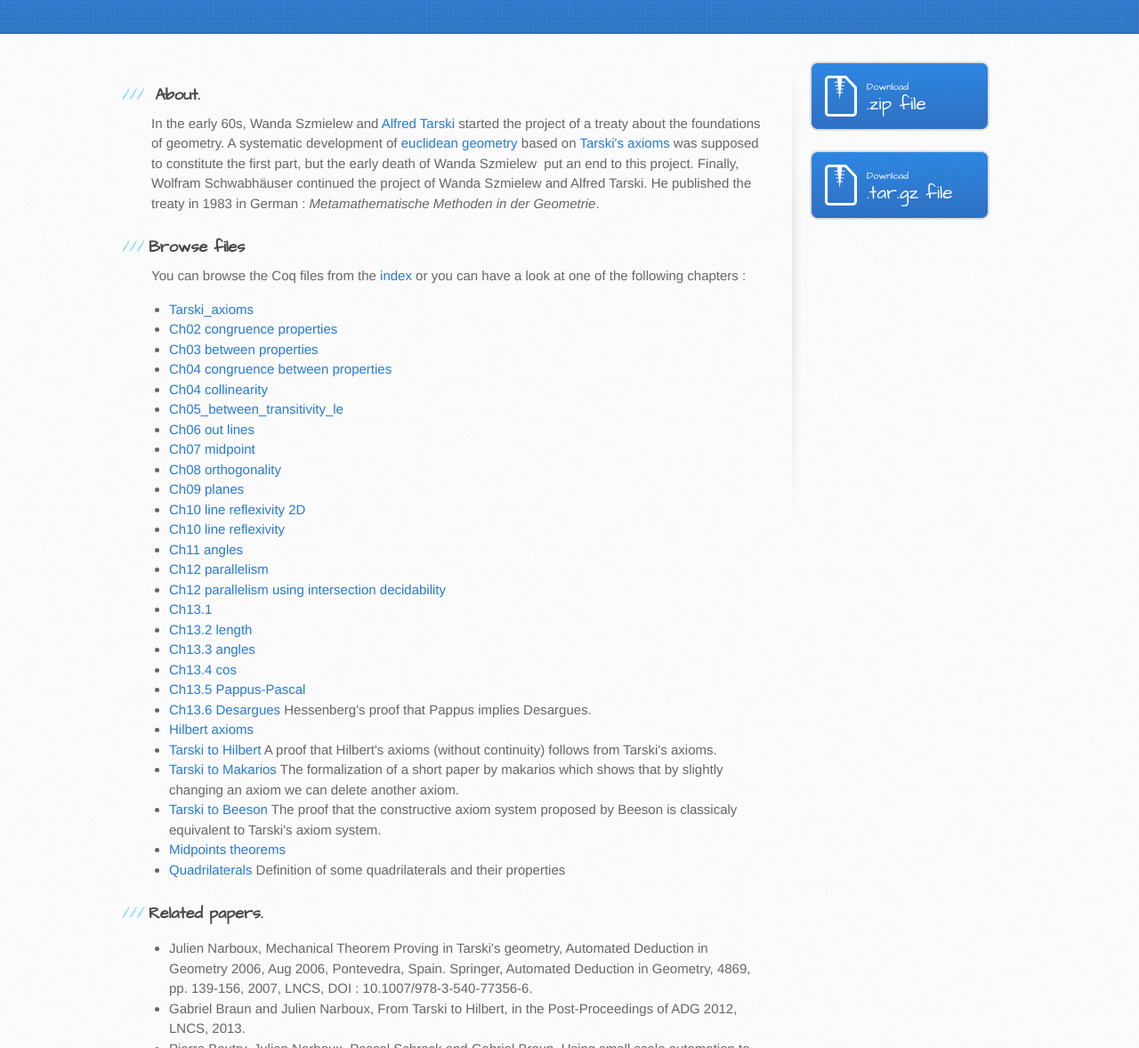
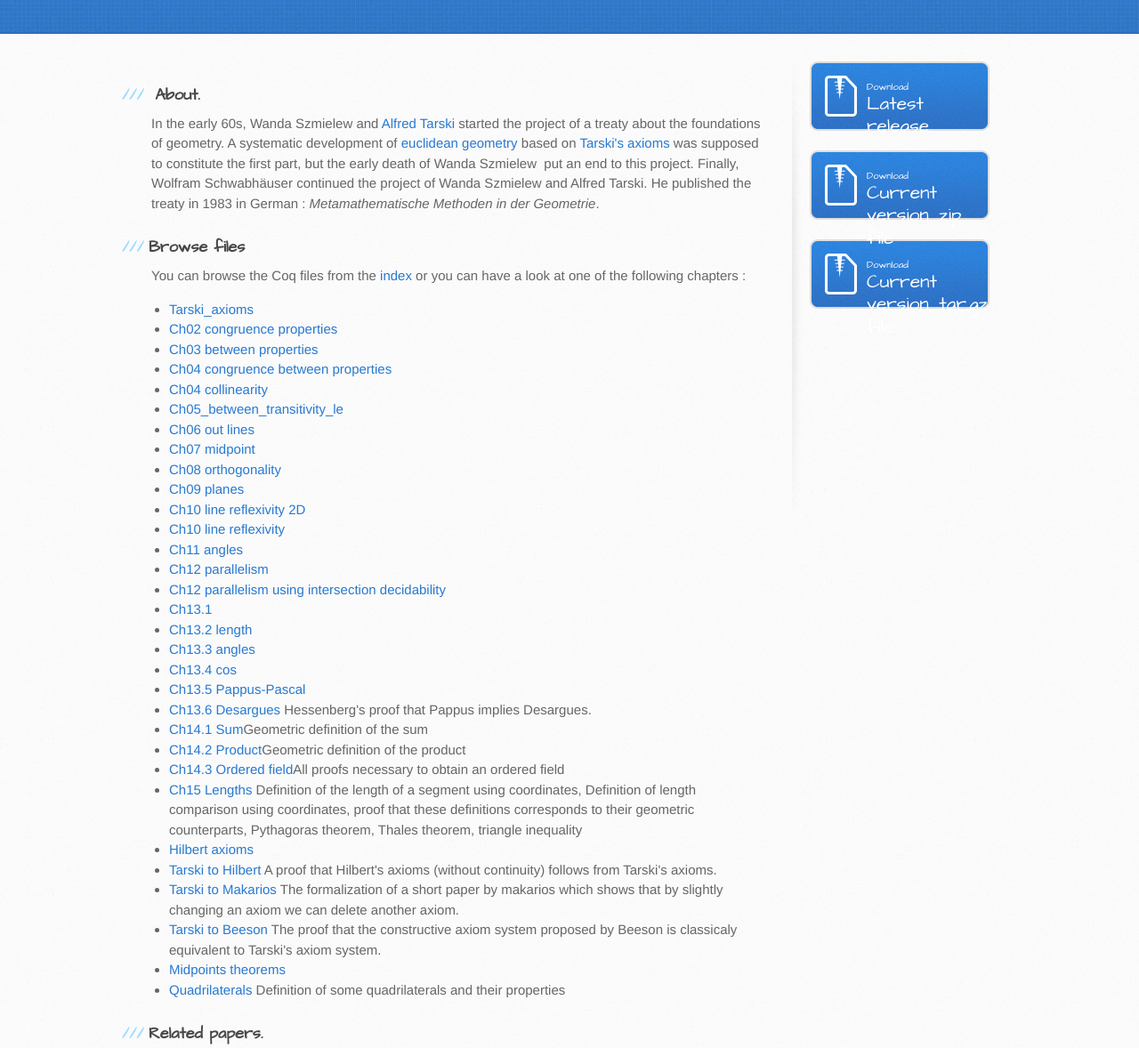
Before and after one commit to GeoCoq/GeoCoq, a plain HTML site: page index.html in a window 1280 px wide. Shown: the part 197-1375 px from the top of the page at 89% size. Drawn offline with Linux system fonts and the light colour scheme.

Commit message:
add chapters and links

```diff
--- a/index.html
+++ b/index.html
@@ -60,6 +60,10 @@
 	    <li><a href="html/Ch13_4_cos.html">Ch13.4 cos</a> </li>
 	    <li><a href="html/Ch13_5_Pappus_Pascal.html">Ch13.5 Pappus-Pascal</a> </li>
 	    <li><a href="html/Ch13_6_Desargues_Hessenberg.html">Ch13.6 Desargues</a> Hessenberg's proof that Pappus implies Desargues. </li>
+	    <li><a href="html/Ch14_sum.html">Ch14.1 Sum</a>Geometric definition of the sum</li>
+            <li><a href="html/Ch14_prod.html">Ch14.2 Product</a>Geometric definition of the product </li>
+	    <li><a href="html/Ch14_order.html">Ch14.3 Ordered field</a>All proofs necessary to obtain an ordered field</li>
+	    <li><a href="html/Ch15_lengths.html">Ch15 Lengths</a> Definition of the length of a segment using coordinates, Definition of length comparison using coordinates, proof that these definitions corresponds to their geometric counterparts, Pythagoras theorem, Thales theorem, triangle inequality </li>
             <li><a href="html/hilbert_axioms.html">Hilbert axioms</a> </li>
             <li><a href="html/tarski_to_hilbert.html">Tarski to Hilbert</a> A proof that Hilbert's axioms (without continuity) follows from Tarski's axioms.</li>
 	    <li><a href="html/tarski_to_makarios.html">Tarski to Makarios</a> The formalization of a short paper by makarios which shows that by slightly changing an axiom we can delete another axiom.</li>
@@ -82,13 +86,17 @@
         </section>
 
         <aside id="sidebar">
+	  <a href="https://github.com/GeoCoq/GeoCoq/releases/latest" class="button">
+	    <small>Download</small>
+	    Latest release.
+	  </a>
           <a href="https://github.com/GeoCoq/GeoCoq/zipball/master" class="button">
             <small>Download</small>
-            .zip file
+            Current version .zip file
           </a>
           <a href="https://github.com/GeoCoq/GeoCoq/tarball/master" class="button">
             <small>Download</small>
-            .tar.gz file
+            Current version .tar.gz file
           </a>
         </aside>
       </div>
```
